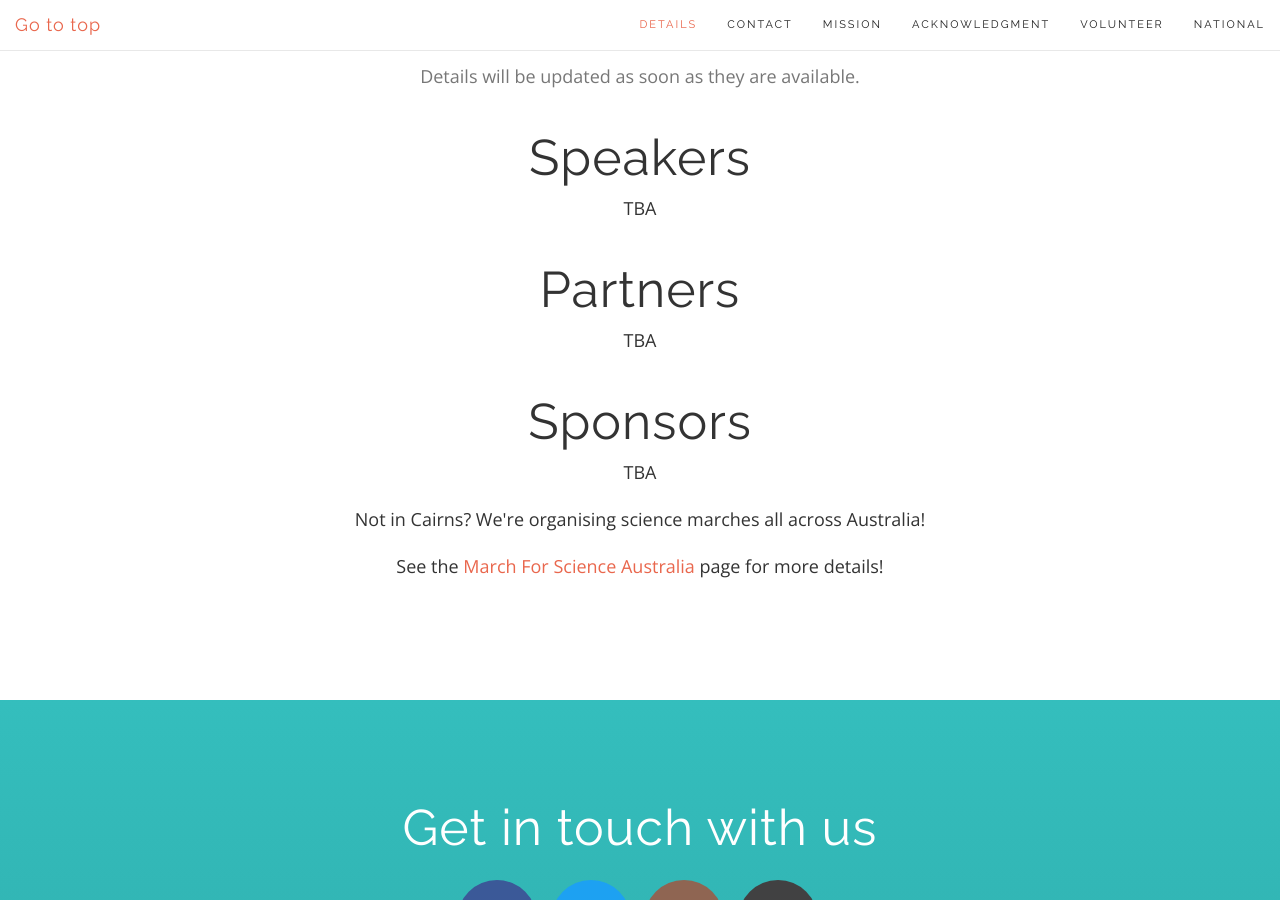
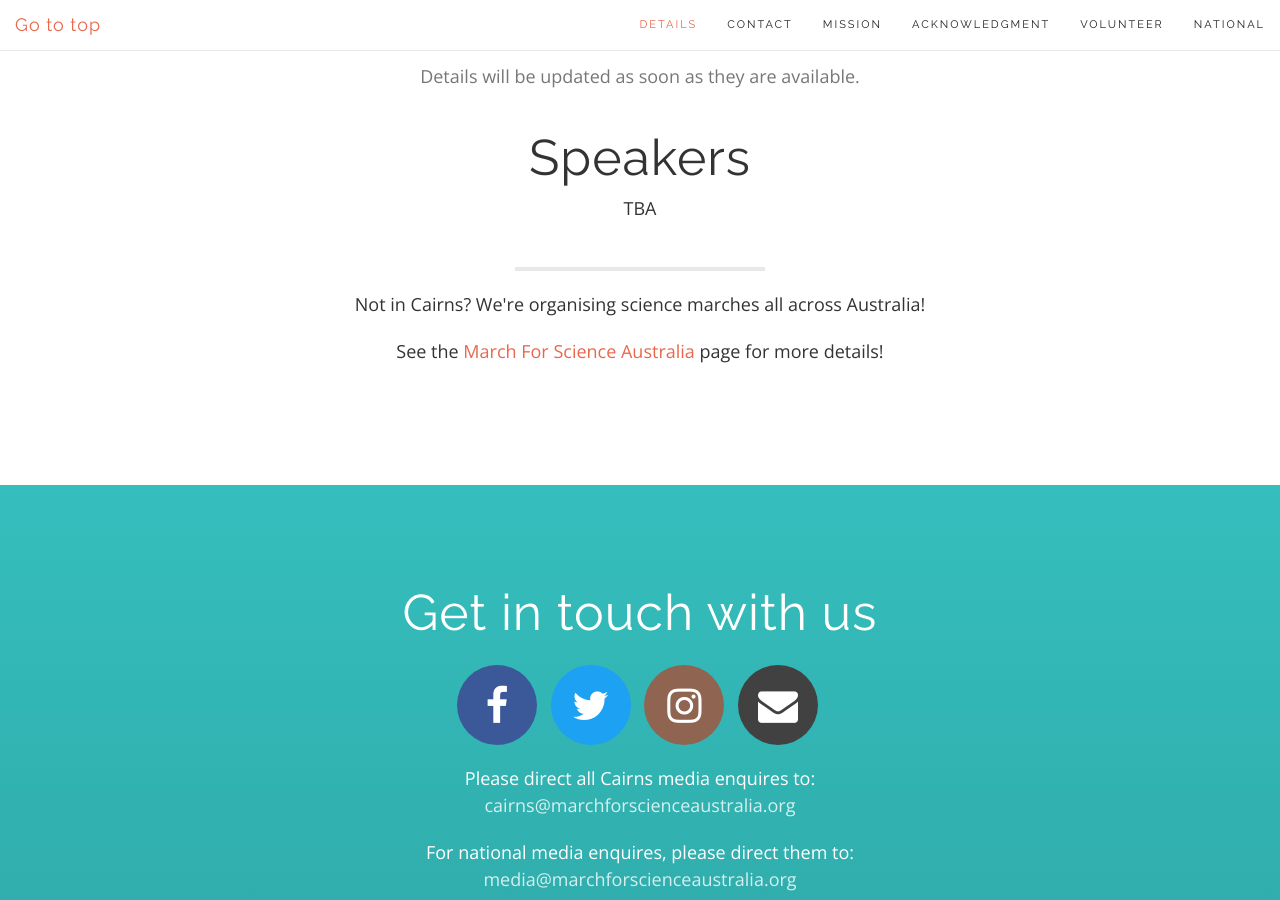
Before and after one commit to MarchForScienceAU/marchforscienceau, a Jekyll site: the page built from cities/cairns.html, in a window 1280 px wide and 900 px high, scrolled down 821 px. Built offline with Jekyll 4.4.1, drawn with Linux system fonts in a browser that asks for light colours; nearby versions of some CDN libraries.

Commit message:
minor city updates

```diff
--- a/cities/cairns.html
+++ b/cities/cairns.html
@@ -33,14 +33,7 @@ hero: /img/heros/cairns-hero-px.jpg
                 <p>TBA</p>
             </div>
             <div class="col-lg-12 text-center">
-                <h2>Partners</h2>
-                <p>TBA</p>
-            </div>
-            <div class="col-lg-12 text-center">
-                <h2>Sponsors</h2>
-                <p>TBA</p>
-            </div>
-            <div class="col-lg-12 text-center">
+                <hr><br>
                 <p>Not in {{ city.name }}? We're organising science marches all across Australia!</p>
                 <p>See the <a href="https://marchforscienceaustralia.org">March For Science Australia</a> page for more details!</p>
             </div>
```
Also changed, not shown: cities/sydney.html (+1 -8 lines).
